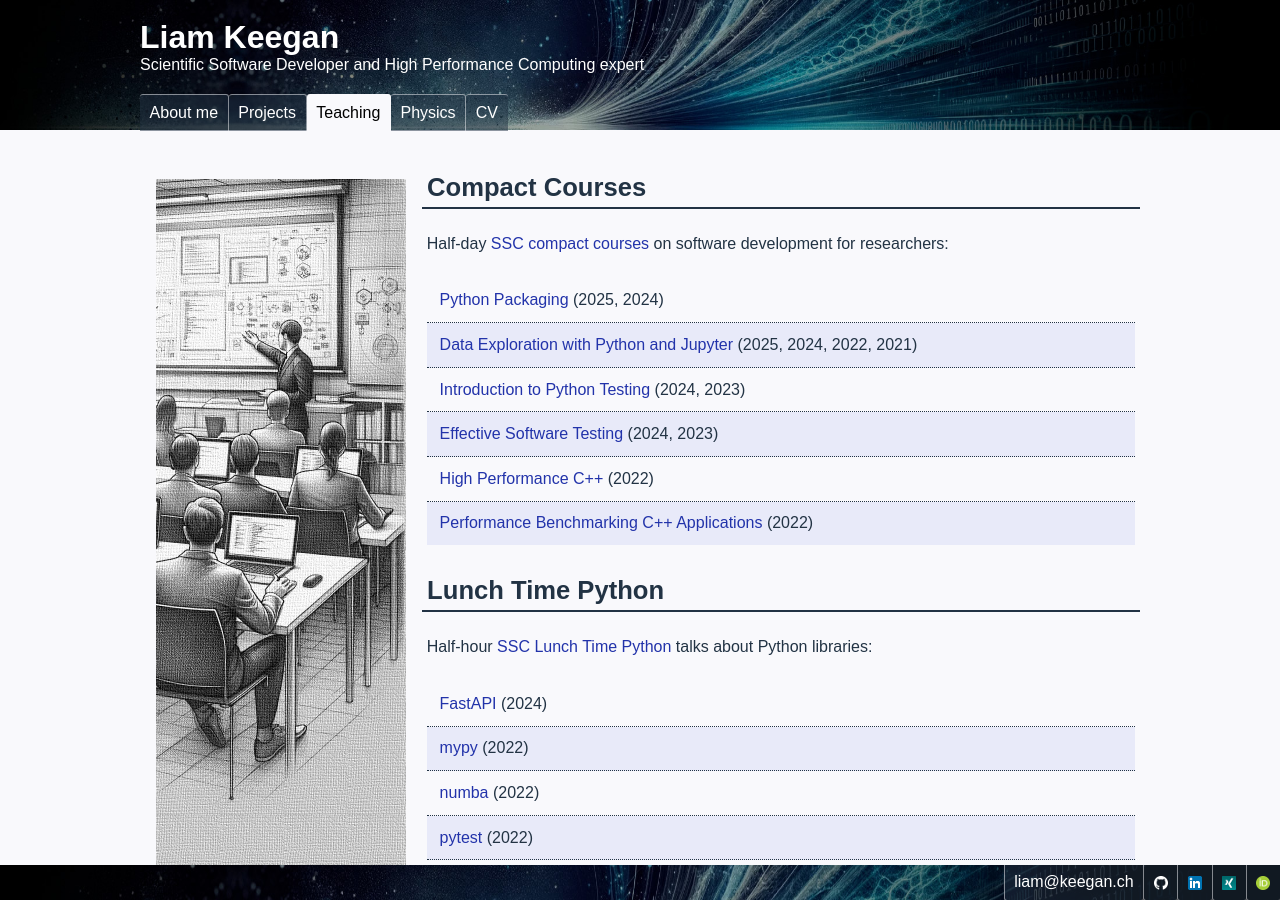
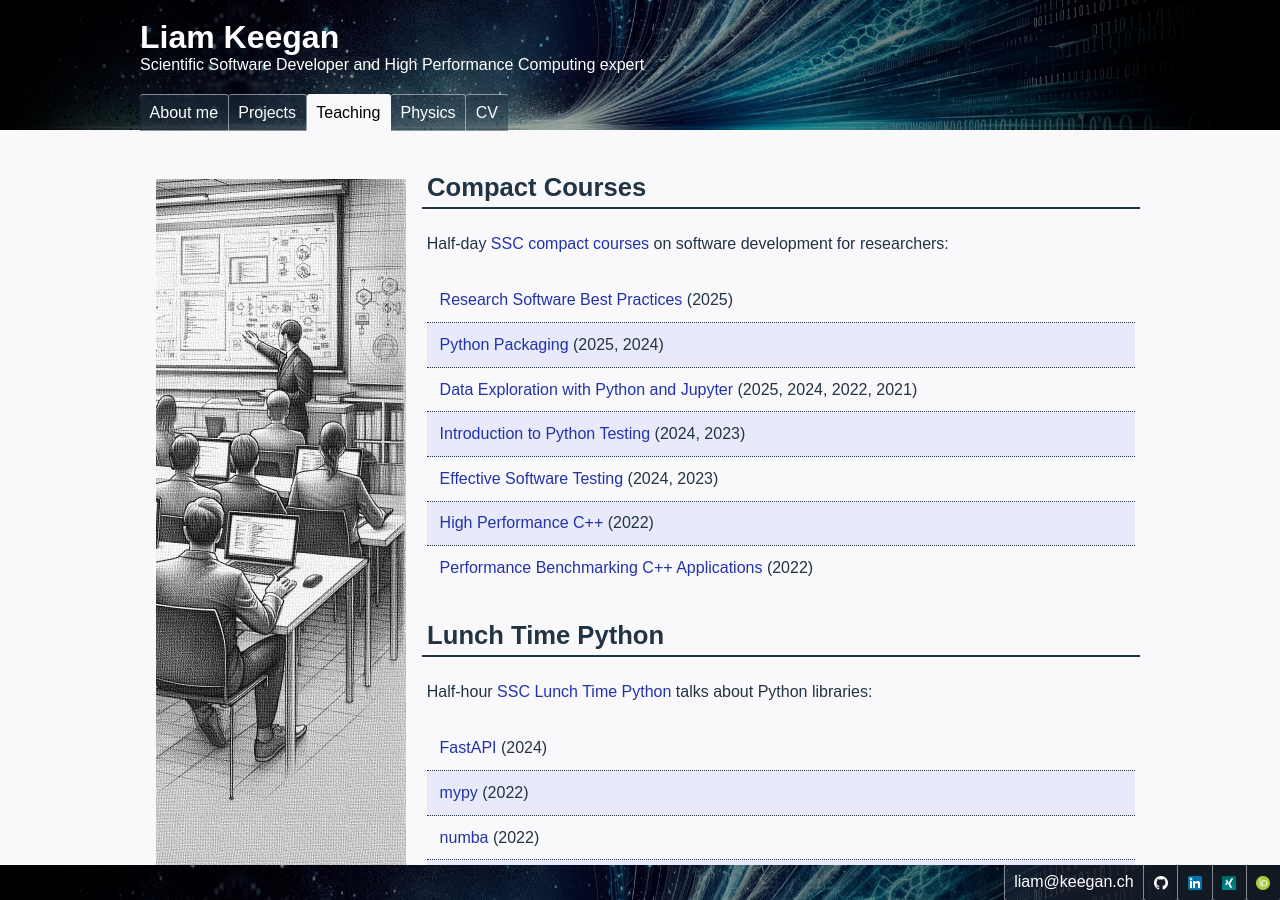
Before and after one commit to lkeegan/lkeegan.github.io, a Jekyll site: the page built from teaching.md, in a window 1280 px wide and 900 px high. Built offline with Jekyll 4.4.1, drawn with Linux system fonts in a browser that asks for light colours.

Commit message:
add compact course

```diff
--- a/_data/teaching.yml
+++ b/_data/teaching.yml
@@ -1,6 +1,11 @@
 - title: Compact Courses
   description: 'Half-day <a href="https://ssc.iwr.uni-heidelberg.de/events">SSC compact courses</a> on software development for researchers'
   items:
+
+    - year: 2025
+      title: Research Software Best Practices
+      link: https://docs.google.com/presentation/d/e/2PACX-1vQM3Kgn9PylSIqCWgGZis9bDRPdfqHcchLeOnhzzHD_q_Vh9fydZvcdjMpzUv7wb1azpG22MQOZGZXx/pub
+
     - year: 2025, 2024
       title: Python Packaging
       link: https://ssciwr.github.io/python-packaging/
```
